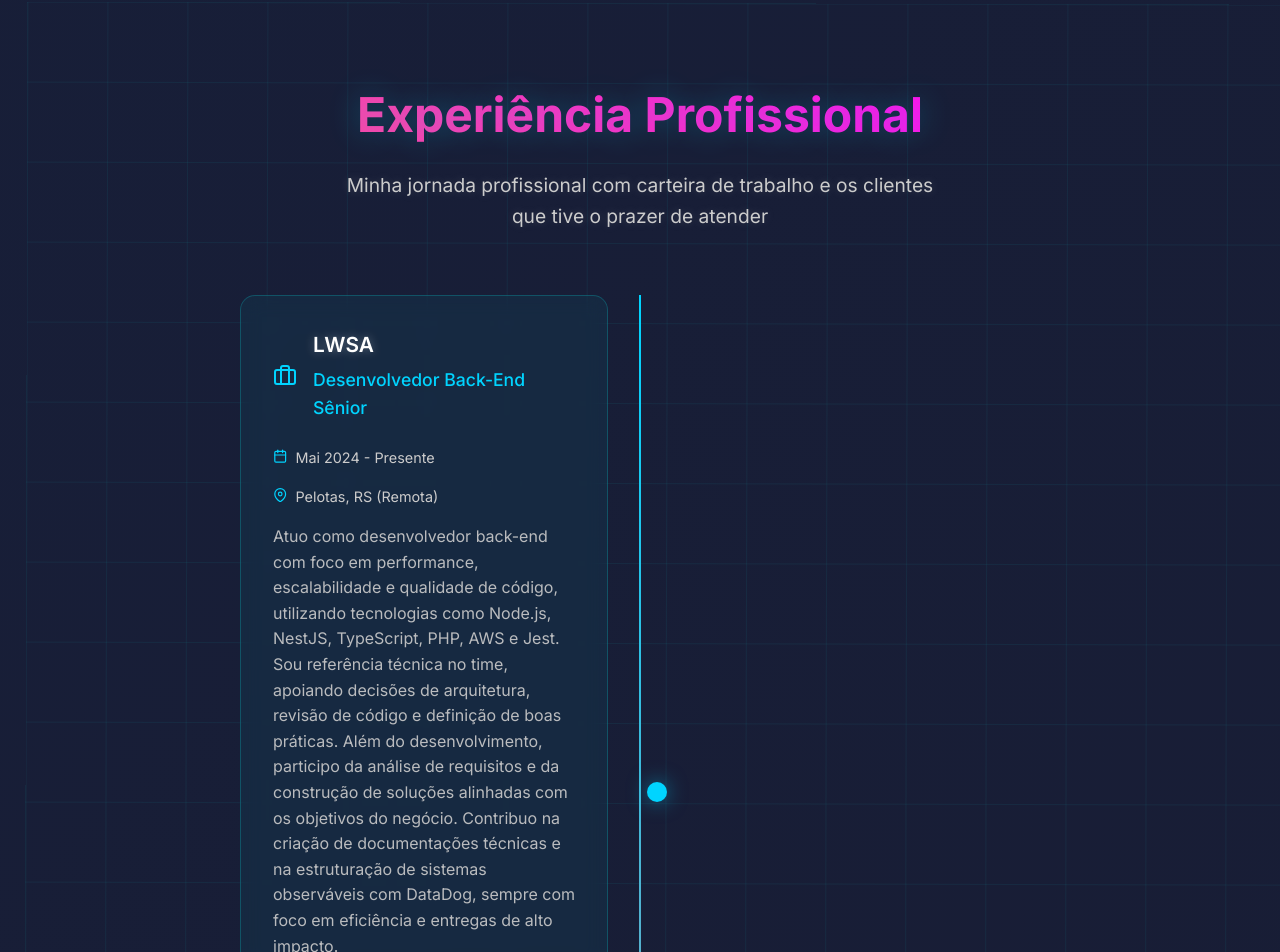
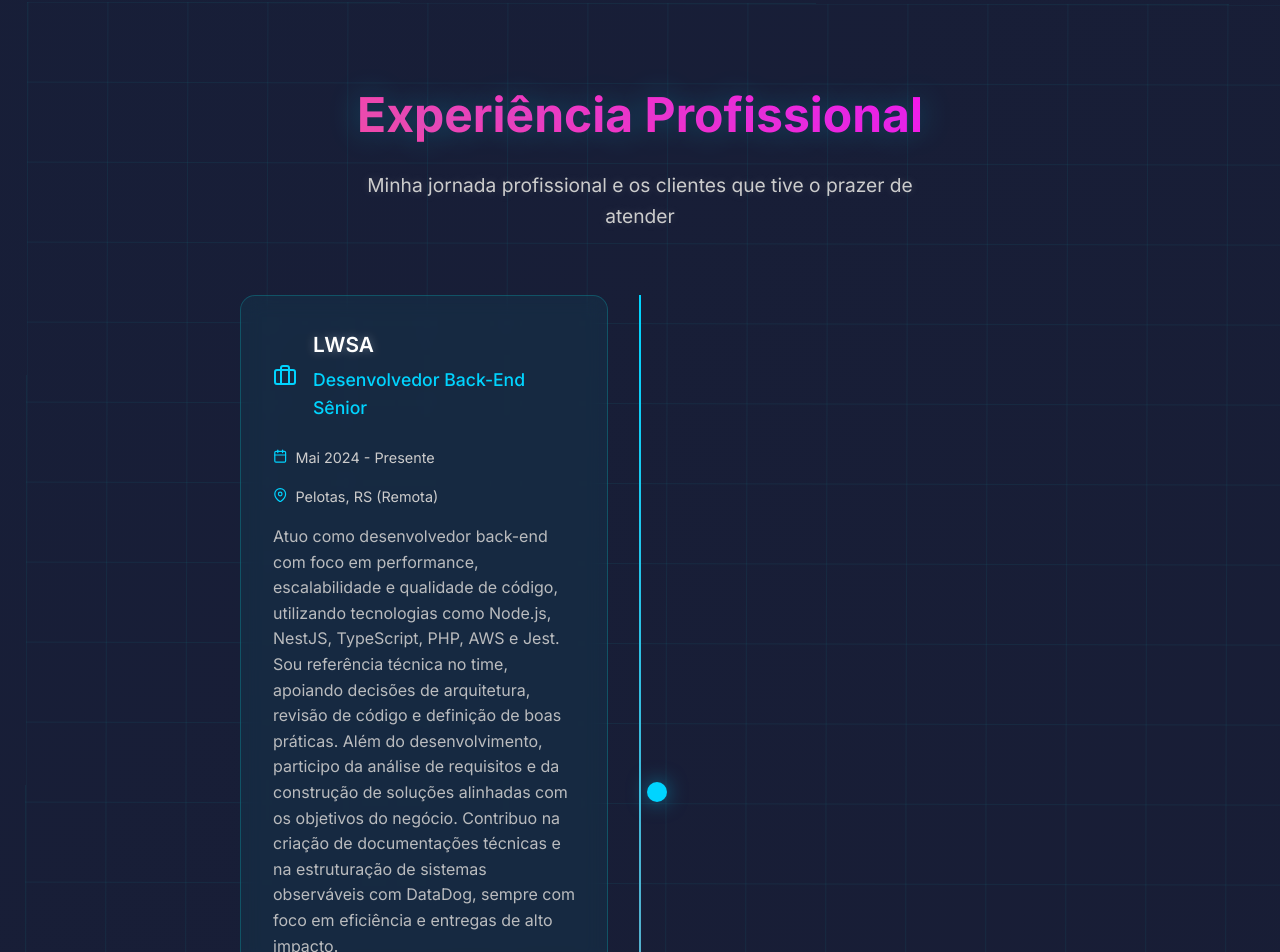
Before and after one commit to wilner2/website, a React (Create React App) app: page / in a window 1280 px wide. Shown: the part 2334-3286 px from the top of the page. Built offline with nearby package versions, Linux system fonts and the light colour scheme.

Commit message:
fix: correção da mensagem

```diff
--- a/src/components/Experience.js
+++ b/src/components/Experience.js
@@ -408,7 +408,7 @@
           transition={{ duration: 0.8, delay: 0.2 }}
           viewport={{ once: true }}
         >
-          Minha jornada profissional com carteira de trabalho e os clientes que tive o prazer de atender
+          Minha jornada profissional e os clientes que tive o prazer de atender
         </SectionSubtitle>
 
         <Timeline>
```
